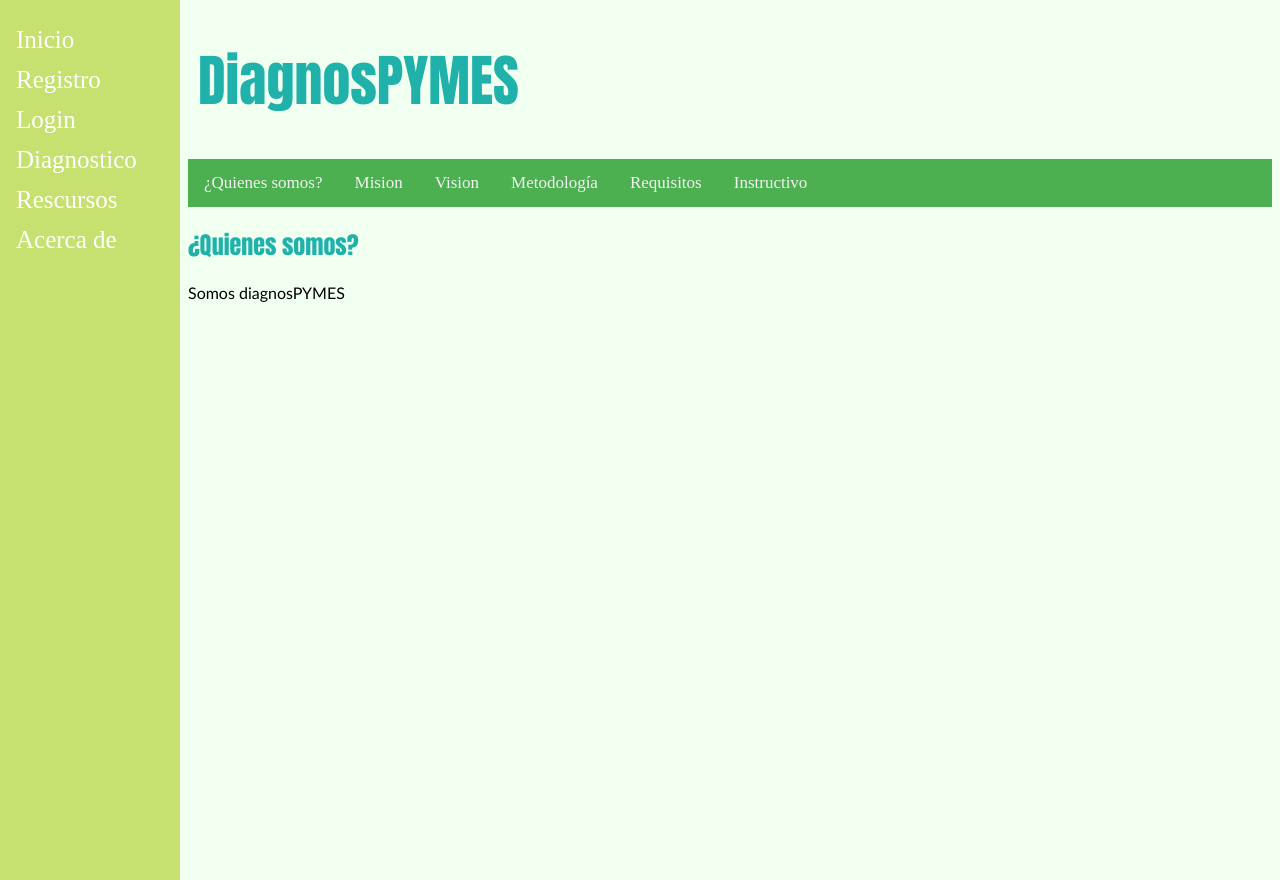
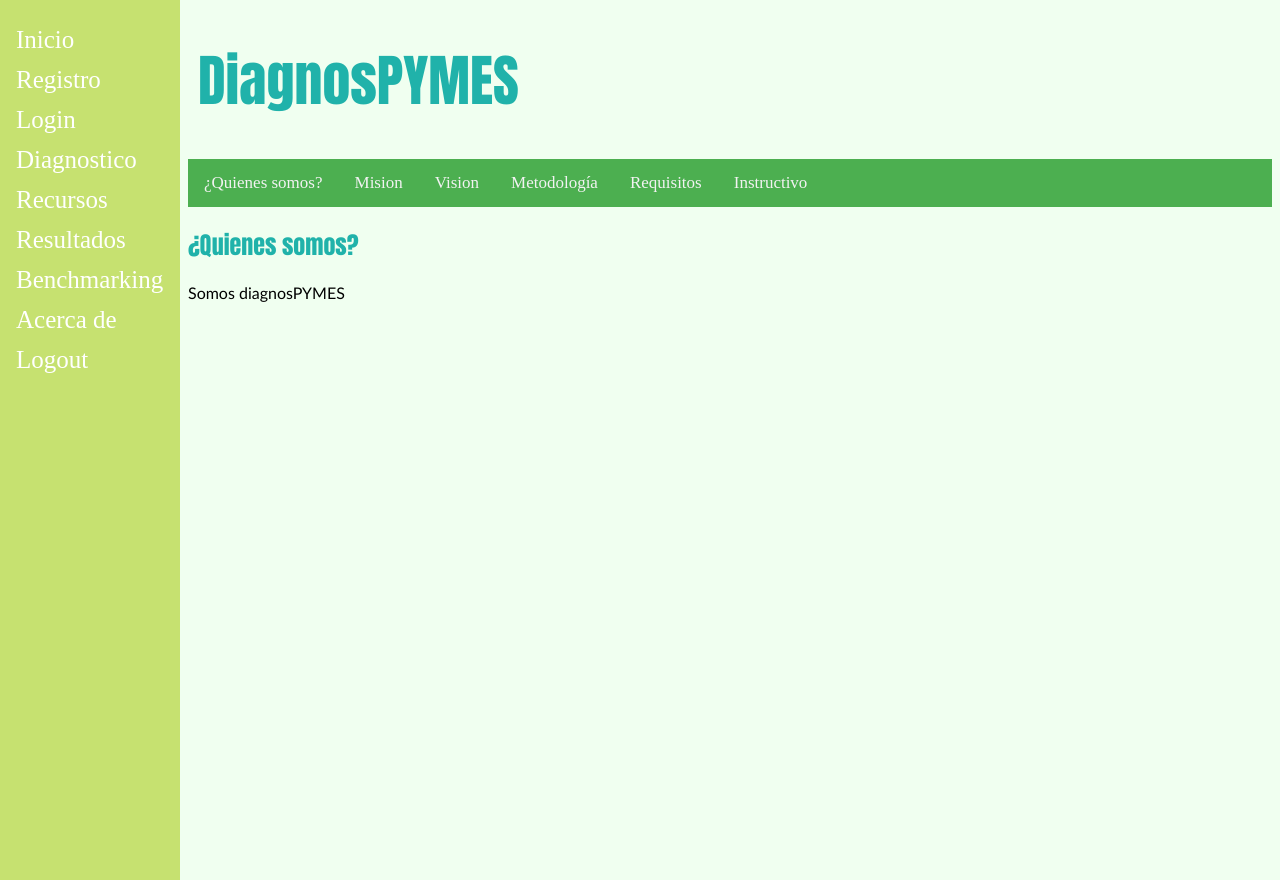
Before and after one commit to DiagnosPymes/diagnospymes, a Django app: page / in a window 1280 px wide. Run offline with Django 3.2, Linux system fonts and the light colour scheme.

Commit message:
Botones para benchmarking, resultados, y cambbio de contraseña

```diff
--- a/mm_evaluation/templates/mm_evaluation/index.html
+++ b/mm_evaluation/templates/mm_evaluation/index.html
@@ -100,8 +100,11 @@
             <a href="{% url 'mm_evaluation:registration' %}">Registro</a>
             <a href="{% url 'mm_evaluation:login' %}">Login</a>
             <a href="/empezar_o_continuar_autoevaluacion/">Diagnostico</a>
-            <a href="/recursos/">Rescursos</a>
+            <a href="/recursos/">Recursos</a>
+	    <a href="{% url 'mm_evaluation:results' %}">Resultados</a>
+	    <a href="{% url 'mm_evaluation:benchmarking' %}">Benchmarking</a>
             <a href="#">Acerca de</a>
+	    <a href="{% url 'mm_evaluation:logout' %}">Logout</a>
         </div>
         <div class="main">
             <h1>DiagnosPYMES</h1>
--- a/mm_evaluation/templates/mm_evaluation/instructions.html
+++ b/mm_evaluation/templates/mm_evaluation/instructions.html
@@ -101,7 +101,10 @@
             <a href="{% url 'mm_evaluation:login' %}">Login</a>
             <a href="/empezar_o_continuar_autoevaluacion/">Diagnostico</a>
             <a href="/recursos/">Recursos</a>
+	    <a href="{% url 'mm_evaluation:results' %}">Resultados</a>
+	    <a href="{% url 'mm_evaluation:benchmarking' %}">Benchmarking</a>
             <a href="#">Acerca de</a>
+	    <a href="{% url 'mm_evaluation:logout' %}">Logout</a>
         </div>
         <div class="main">
             <h1>DiagnosPYMES</h1>
--- a/mm_evaluation/templates/mm_evaluation/methodology.html
+++ b/mm_evaluation/templates/mm_evaluation/methodology.html
@@ -100,8 +100,11 @@
             <a href="{% url 'mm_evaluation:registration' %}">Registro</a>
             <a href="{% url 'mm_evaluation:login' %}">Login</a>
             <a href="/empezar_o_continuar_autoevaluacion/">Diagnostico</a>
-            <a href="/recursos/">Rescursos</a>
+            <a href="/recursos/">Recursos</a>
+	    <a href="{% url 'mm_evaluation:results' %}">Resultados</a>
+	    <a href="{% url 'mm_evaluation:benchmarking' %}">Benchmarking</a>
             <a href="#">Acerca de</a>
+	    <a href="{% url 'mm_evaluation:logout' %}">Logout</a>
         </div>
         <div class="main">
             <h1>DiagnosPYMES</h1>
--- a/mm_evaluation/templates/mm_evaluation/mission.html
+++ b/mm_evaluation/templates/mm_evaluation/mission.html
@@ -101,7 +101,10 @@
             <a href="{% url 'mm_evaluation:login' %}">Login</a>
             <a href="/empezar_o_continuar_autoevaluacion/">Diagnostico</a>
             <a href="/recursos/">Recursos</a>
+	    <a href="{% url 'mm_evaluation:results' %}">Resultados</a>
+            <a href="{% url 'mm_evaluation:benchmarking' %}">Benchmarking</a>
             <a href="#">Acerca de</a>
+	    <a href="{% url 'mm_evaluation:logout' %}">Logout</a>
         </div>
         <div class="main">
             <h1>DiagnosPYMES</h1>
--- a/mm_evaluation/templates/mm_evaluation/requirements.html
+++ b/mm_evaluation/templates/mm_evaluation/requirements.html
@@ -101,7 +101,10 @@
             <a href="{% url 'mm_evaluation:login' %}">Login</a>
             <a href="/empezar_o_continuar_autoevaluacion/">Diagnostico</a>
             <a href="/recursos/">Recursos</a>
+	    <a href="{% url 'mm_evaluation:results' %}">Resultados</a>
+            <a href="{% url 'mm_evaluation:benchmarking' %}">Benchmarking</a>
             <a href="#">Acerca de</a>
+	    <a href="{% url 'mm_evaluation:logout' %}">Logout</a>
         </div>
         <div class="main">
             <h1>DiagnosPYMES</h1>
--- a/mm_evaluation/templates/mm_evaluation/vision.html
+++ b/mm_evaluation/templates/mm_evaluation/vision.html
@@ -101,7 +101,10 @@
             <a href="{% url 'mm_evaluation:login' %}">Login</a>
             <a href="/empezar_o_continuar_autoevaluacion/">Diagnostico</a>
             <a href="/recursos/">Recursos</a>
+	    <a href="{% url 'mm_evaluation:results' %}">Resultados</a>
+            <a href="{% url 'mm_evaluation:benchmarking' %}">Benchmarking</a>
             <a href="#">Acerca de</a>
+	    <a href="{% url 'mm_evaluation:logout' %}">Logout</a>
         </div>
         <div class="main">
             <h1>DiagnosPYMES</h1>
--- a/mm_evaluation/templates/registration/login.html
+++ b/mm_evaluation/templates/registration/login.html
@@ -27,3 +27,5 @@
 <input type="submit" value="login">
 <input type="hidden" name="next" value="{{ next }}">
 </form>
+
+<a href="{% url 'mm_evaluation:password_change' %}" class="btn btn-info" role="button">Cambiar Constraseña</a>
```
